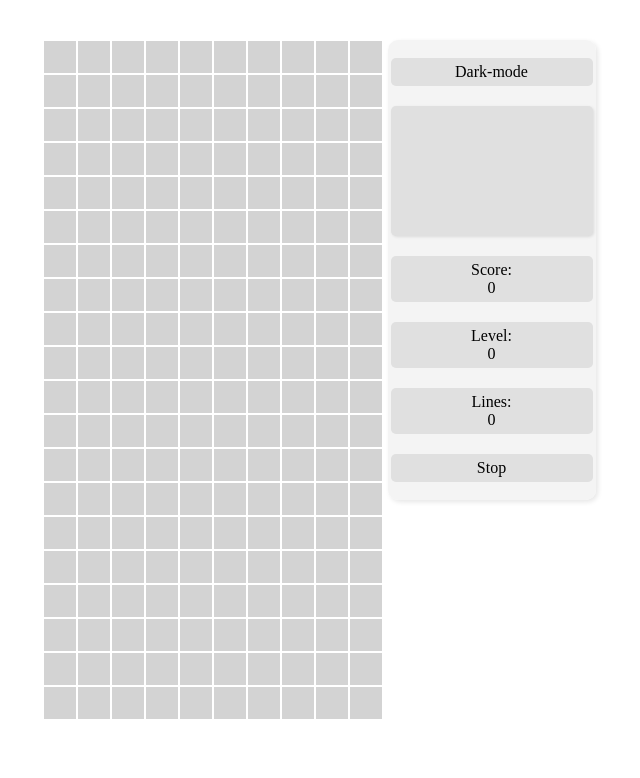
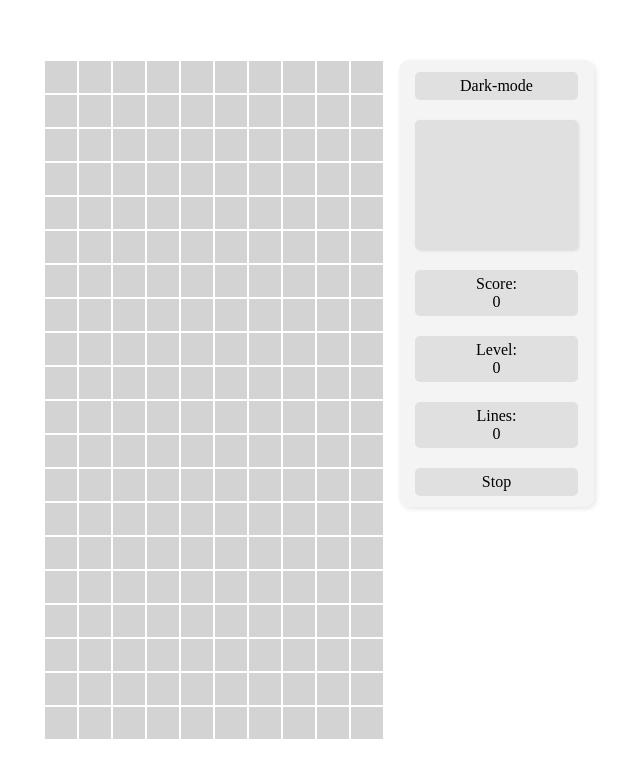
Before and after one commit to jeremyf2020/tetris, a website with bundled scripts: page index.html in a window 1280 px wide. Shown: the whole page, without its empty margins (321-961 px from the left). Built offline with nearby package versions, Linux system fonts and the light colour scheme.

Commit message:
center align

```diff
--- a/css/board.css
+++ b/css/board.css
@@ -7,6 +7,8 @@
   display: block;
   flex-wrap: nowrap;
   position: relative;
+  margin-right: 10px;
+  width: fit-content;
 }
 
 .row {
@@ -18,7 +20,7 @@
   width: var(--block-size);
   height: var(--block-size);
   background-color: lightgray;
-  margin: 1px;
+  margin: 0.0625rem;
 }
 
 /* tetromino color */
--- a/css/theme.css
+++ b/css/theme.css
@@ -1,8 +1,15 @@
 body {
   display: flex;
   justify-content: center;
-  align-items: flex-start;
-  margin-top: 5vh;
+  align-items: center;
+  margin: 20px auto 0 auto;
+  width: 100vw;
+  height: 95vh;
+}
+
+.container {
+  display: flex;
+  align-items: flex-start; /* Aligns the items at the top */
 }
 
 #side-board {
@@ -16,12 +23,13 @@ body {
   border-radius: 10px;
   box-shadow: 2px 2px 5px rgba(0, 0, 0, 0.1);
   margin-left: 5px;
+  padding: 0.1rem;
 }
 
 #side-board div {
   margin: 10px 0;
   padding: 5px;
-  width: 100%;
+  width: 80%;
   text-align: center;
   font-size: 16px;
   background-color: #e0e0e0;
--- a/index.html
+++ b/index.html
@@ -10,6 +10,8 @@
 </head>
 
 <body>
+    <div class="container">
+
         <div id="canvas">
             <div id="modal">
                 <div>Game Over</div>
@@ -35,6 +37,8 @@
 
         <script type="module" src="./js/main.js"></script>
         <script type="module" src="./js/factory/board.js"></script>
+    </div>
+
 </body>
 
 </html>
```
Lines whose indentation alone changed are shown as unchanged.
